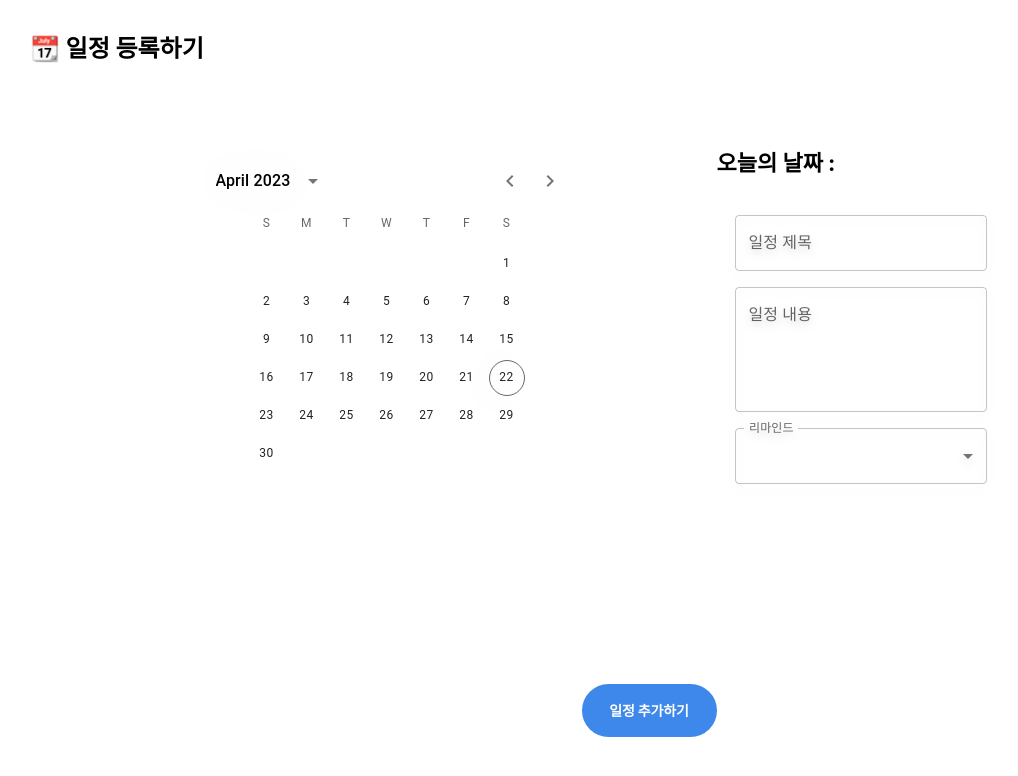
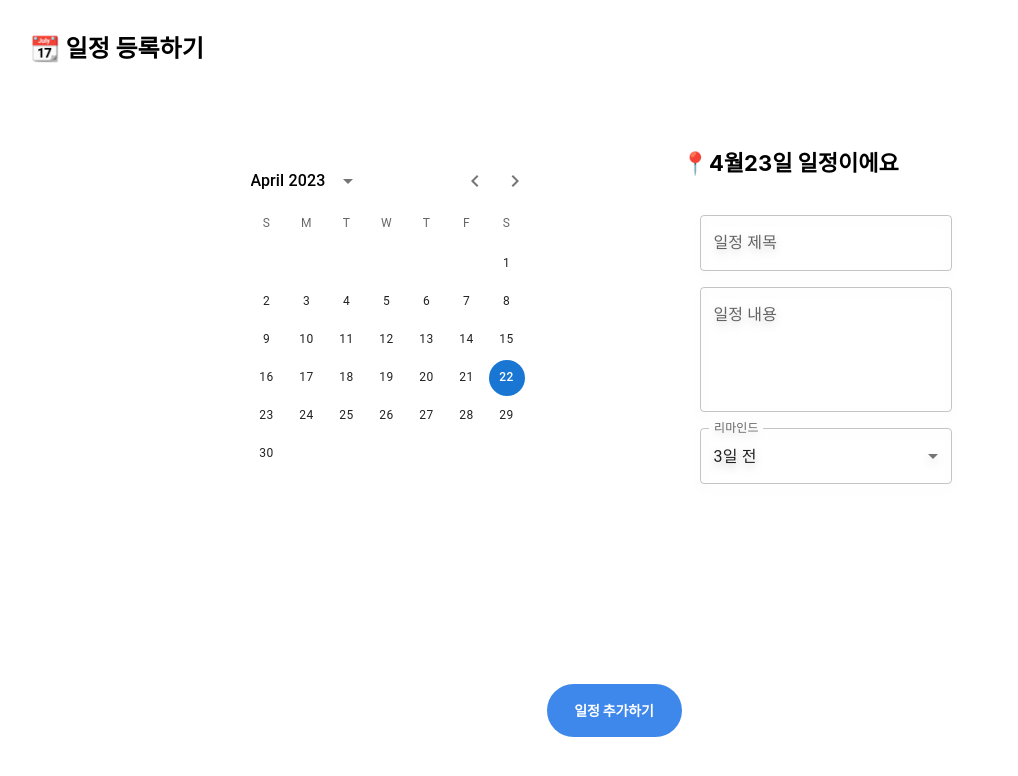
Before and after one commit to cloud-club/schedule-front, a React (Create React App) app: page /register in a window 1280 px wide. Shown: the top 776 px of the page, without its empty margins (6-1024 px from the left). Built offline with nearby package versions, Linux system fonts and the light colour scheme.

Commit message:
feat : 일정등록 기능구현

```diff
--- a/src/page/Register.tsx
+++ b/src/page/Register.tsx
@@ -1,12 +1,20 @@
 import React from "react";
+import axios from "axios";
 import { Box, Button, styled, Container } from "@mui/material";
 import { LocalizationProvider } from "@mui/x-date-pickers/LocalizationProvider";
 import { AdapterDayjs } from "@mui/x-date-pickers/AdapterDayjs";
 import { DateCalendar } from "@mui/x-date-pickers/DateCalendar";
 import TextField from "@mui/material/TextField";
 import MenuItem from "@mui/material/MenuItem";
+import dayjs, { Dayjs } from "dayjs";
+import { useNavigate } from "react-router";
 
-
+interface Event {
+  title: string;
+  content: string;
+  schedule_date: string;
+  remind_date: number;
+}
 
 const currencies = [
   {
@@ -28,6 +36,40 @@ const currencies = [
 ];
 
 const Register = () => {
+  const initialValue = dayjs(new Date());
+  const [clickedVal, setClickedVal] = React.useState<Dayjs | null>(
+    dayjs(new Date())
+  );
+  const [value, setValue] = React.useState<Dayjs | null>(initialValue);
+  const clickedMonth = Number(clickedVal?.toISOString().slice(5, 7)); //서버에 넘거 줄 값
+  const clickedDay = Number(clickedVal?.toISOString().slice(8, 10)) + 1;
+  const handleMonthChange = (date: Dayjs) => {
+    month = Number(date.toISOString().substring(5, 7)) + 1; // 해당 월을 알려줌
+  };
+  let month: number;
+  const navigate = useNavigate();
+
+  const handleAddEvent = () => {
+    const eventData: Event = {
+      title: "일정 제목",
+      content: "일정 내용",
+      schedule_date: value?.toISOString() || "",
+      remind_date: 1,
+    };
+    axios
+      .post("http://localhost:8080/api/", eventData, {
+        headers: {
+          "Content-Type": "application/json; charset=UTF-8",
+        },
+      })
+      .then((res) => {
+        console.log(res.data);
+        navigate("/result");
+      })
+      .catch((err) => {
+        console.log(err, "일정등록 실패했어여");
+      });
+  };
   return (
     <Container1>
       <Box1>
@@ -35,11 +77,21 @@ const Register = () => {
       </Box1>
       <Box11>
         <LocalizationProvider dateAdapter={AdapterDayjs}>
-          <DateCalendar1 />
+          <DateCalendar
+            value={value}
+            // loading={isLoading}
+            onMonthChange={handleMonthChange}
+            onChange={(value) => {
+              setValue(value);
+              setClickedVal(value);
+            }}
+          />
         </LocalizationProvider>
-        <Button1>일정 추가하기</Button1>
+        <Button1 type="submit" onClick={handleAddEvent}>
+          일정 추가하기
+        </Button1>
         <Box22>
-          <Text1>오늘의 날짜 :</Text1>
+          <Text1>📍{clickedMonth + "월" + clickedDay + "일 일정이에요"}</Text1>
           <BoxForm
             component="form"
             sx={{
@@ -61,10 +113,10 @@ const Register = () => {
               id="outlined-select-currency"
               select
               label="리마인드"
-              defaultValue="3일전"
+              defaultValue="3day"
             >
               {currencies.map((option) => (
-                <MenuItem key={option.value} value={option.value}>
+                <MenuItem key={option.value || ""} value={option.value || ""}>
                   {option.label}
                 </MenuItem>
               ))}
@@ -75,7 +127,6 @@ const Register = () => {
     </Container1>
   );
 };
-
 export default Register;
 
 const Container1 = styled(Container)`
@@ -85,14 +136,7 @@ const Container1 = styled(Container)`
   align-items: center;
   margin-top: 150px;
 `;
-const DateCalendar1 = styled(DateCalendar)`
-  width: 390px;
-  height: 495px;
-  left: 200px;
-  top: 139px;
-  filter: drop-shadow(0px 0px 20px rgba(0, 0, 0, 0.08));
-  border-radius: 20px;
-`;
+
 const Text1 = styled(Box)`
   width: 340px;
   height: 27px;
```
